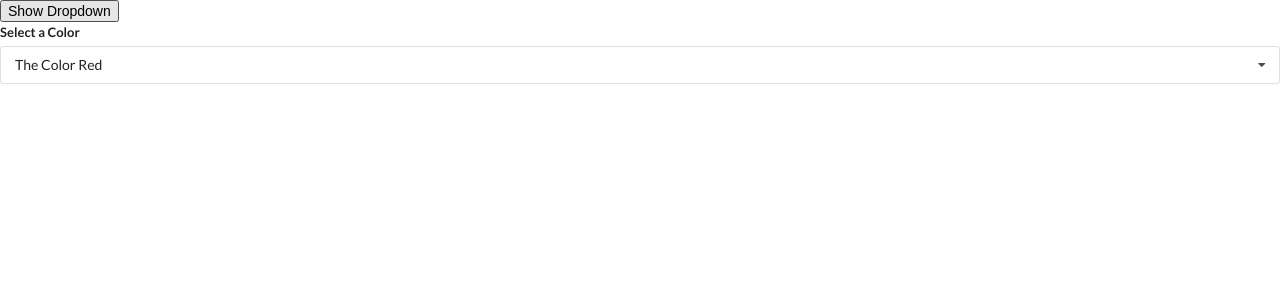
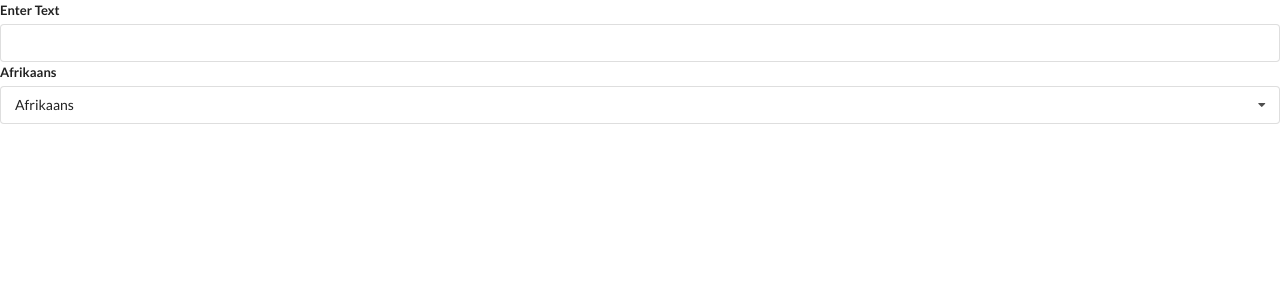
Before and after one commit to jkwan19/Widgets, a React (Create React App) app: page / in a window 1280 px wide. Shown: the top 300 px of the page. Built offline with nearby package versions, Linux system fonts and the light colour scheme.

Commit message:
Add text field

```diff
--- a/src/App.js
+++ b/src/App.js
@@ -2,6 +2,7 @@
 import Accordion from './components/Accordion';
 import Search from './components/Search';
 import Dropdown from './components/Dropdown';
+import Translate from './components/Translate';
 
 const items = [
   {
@@ -35,19 +36,9 @@
 
 const App = () => {
 
-  const [selected, setSelected] = useState(options[0]);
-  const [showDropdown, setShowDropdown] = useState(true);
-
   return (
     <div>
-      <button onClick={() => setShowDropdown(!showDropdown)}>Show Dropdown</button>
-      {showDropdown ?
-        <Dropdown
-        selected={selected}
-        onSelectedChange={setSelected}
-        options={options}
-        /> : null
-      }
+      <Translate />
     </div>
   )
 }
--- a/src/components/Dropdown.js
+++ b/src/components/Dropdown.js
@@ -1,6 +1,7 @@
 import React, { useState, useEffect, useRef } from 'react';
 
 const Dropdown = ({
+  label,
   options,
   selected,
   onSelectedChange
@@ -43,7 +44,7 @@
   return (
     <div ref={ref} className="ui form">
       <div className="field">
-        <label className="label">Select a Color</label>
+        <label className="label">{label}</label>
         <div
           onClick={() => setOpen(!open)}
           className={`ui selection dropdown ${open ? 'visible active' : ''} `}
--- /dev/null
+++ b/src/components/Translate.js
@@ -0,0 +1,45 @@
+import React, { useState } from 'react';
+import Dropdown from './Dropdown';
+
+const options = [
+  {
+    label: 'Afrikaans',
+    value: 'af'
+  },
+  {
+    label: 'Arabic',
+    value: 'ar'
+  },
+  {
+    label: 'Hindi',
+    value: 'hi'
+  }
+];
+
+const Translate = () => {
+
+  const [ language, setLanguage ] = useState(options[0]);
+  const [ text, setText ] = useState('');
+
+  return (
+    <div>
+      <div className="ui form">
+        <div className="field">
+          <label>Enter Text</label>
+          <input
+            value={text}
+            onChange={(e) => setText(e.target.value)}
+            />
+        </div>
+      </div>
+      <Dropdown
+        label={language.label}
+        selected={language}
+        onSelectedChange={setLanguage}
+        options={options}
+        />
+    </div>
+  )
+}
+
+export default Translate;
```
